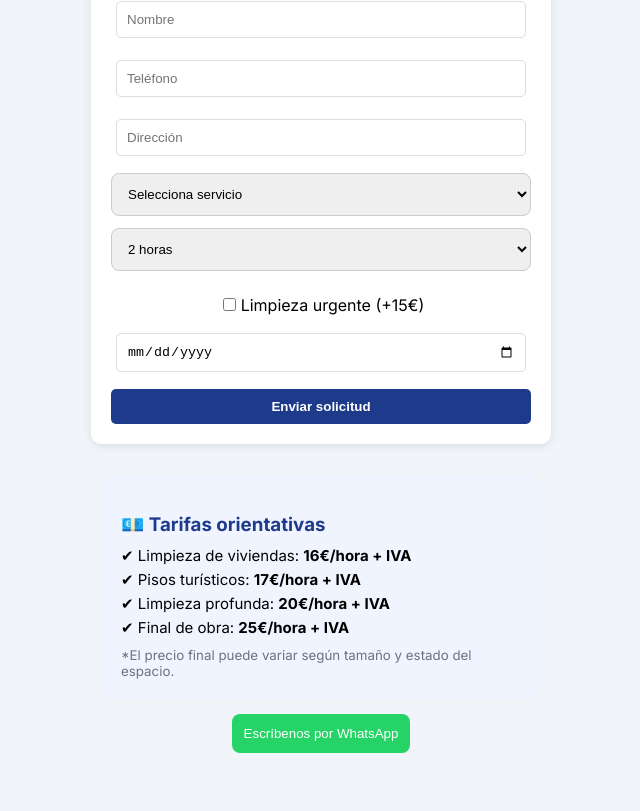
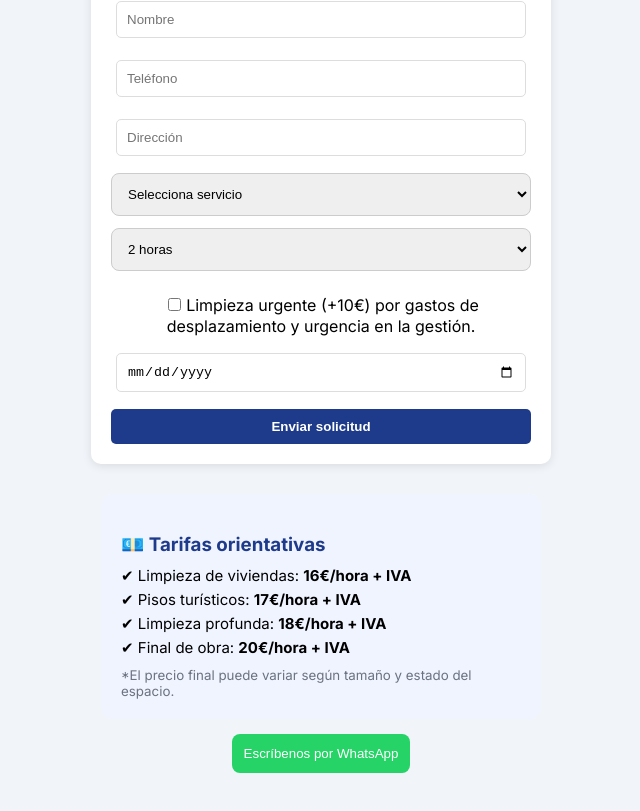
Before and after one commit to mduarte1996/limpiezas-dashboard, a React (Create React App) app: page / in a window 1280 px wide. Shown: the part 3114-3925 px from the top of the page, without its empty margins (319-959 px from the left). Built offline with nearby package versions, Linux system fonts and the light colour scheme.

Commit message:
add dynamic pricing calculator

```diff
--- a/src/pages/Home.js
+++ b/src/pages/Home.js
@@ -43,7 +43,7 @@ function Home() {
         let total = pricePerHour * (data.hours || 0);
 
         if (data.urgent) {
-            total += 15; // extra urgencia
+            total += 10; // extra urgencia
         }
 
         setTotalPrice(total);
@@ -317,10 +317,10 @@ function Home() {
                             Piso turístico (17€/h + IVA)
                         </option>
                         <option value="profunda">
-                            Limpieza profunda (20€/h + IVA)
+                            Limpieza profunda (18€/h + IVA)
                         </option>
                         <option value="obra">
-                            Final de obra (25€/h + IVA)
+                            Final de obra (20€/h + IVA)
                         </option>
                     </select>
                     {/* HORAS */}
@@ -343,7 +343,7 @@ function Home() {
                             checked={formData.urgent}
                             onChange={handleChange}
                         />
-                        Limpieza urgente (+15€)
+                        Limpieza urgente (+10€) por gastos de desplazamiento y urgencia en la gestión.
                     </label>
 
                     <input
@@ -365,7 +365,7 @@ function Home() {
                         <p>{totalPrice} € + IVA</p>
 
                         {formData.urgent && (
-                            <small>Incluye servicio urgente (+15€)</small>
+                            <small>Incluye servicio urgente (+10€)</small>
                         )}
                     </div>
                 )}
@@ -375,8 +375,8 @@ function Home() {
 
                     <p>✔ Limpieza de viviendas: <strong>16€/hora + IVA</strong></p>
                     <p>✔ Pisos turísticos: <strong>17€/hora + IVA</strong></p>
-                    <p>✔ Limpieza profunda: <strong>20€/hora + IVA</strong></p>
-                    <p>✔ Final de obra: <strong>25€/hora + IVA</strong></p>
+                    <p>✔ Limpieza profunda: <strong>18€/hora + IVA</strong></p>
+                    <p>✔ Final de obra: <strong>20€/hora + IVA</strong></p>
 
                     <small>*El precio final puede variar según tamaño y estado del espacio.</small>
                 </div>
```
